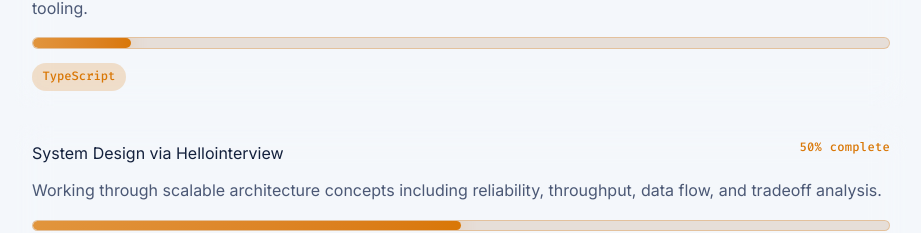
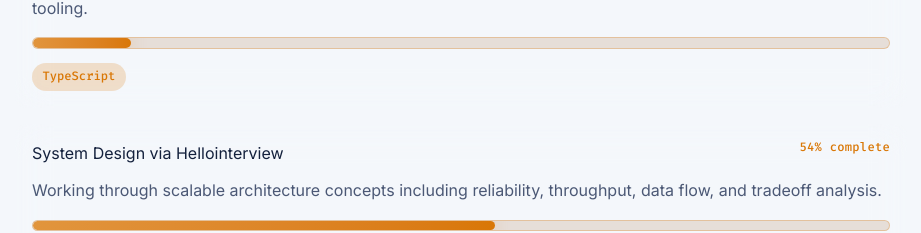
Before and after one commit to kurtluu/portfolio, a React (Vite) app in the folder react-ts-site/: page / in a window 1280 px wide. Shown: the part 3018-3251 px from the top of the page, without its empty margins (179-1100 px from the left). Built offline with nearby package versions, Linux system fonts and the light colour scheme.

Commit message:
Update SD progress

```diff
--- a/react-ts-site/src/App.tsx
+++ b/react-ts-site/src/App.tsx
@@ -138,8 +138,8 @@ const courses: Course[] = [
   },
   {
     title: "System Design via Hellointerview",
-    progress: 50,
-    status: "50% complete",
+    progress: 54,
+    status: "54% complete",
     description: "Working through scalable architecture concepts including reliability, throughput, data flow, and tradeoff analysis.",
     tags: ["Scalability", "Architecture", "Reliability"],
   },
```
